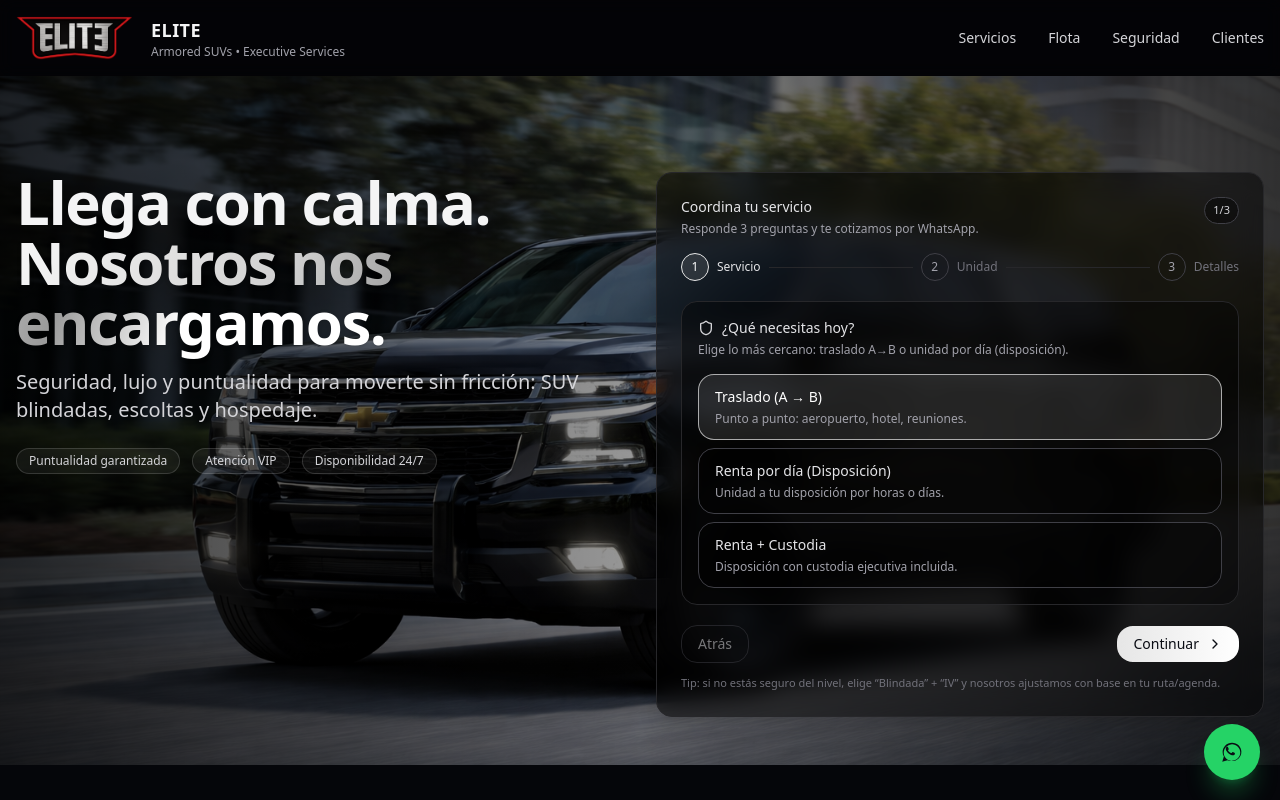
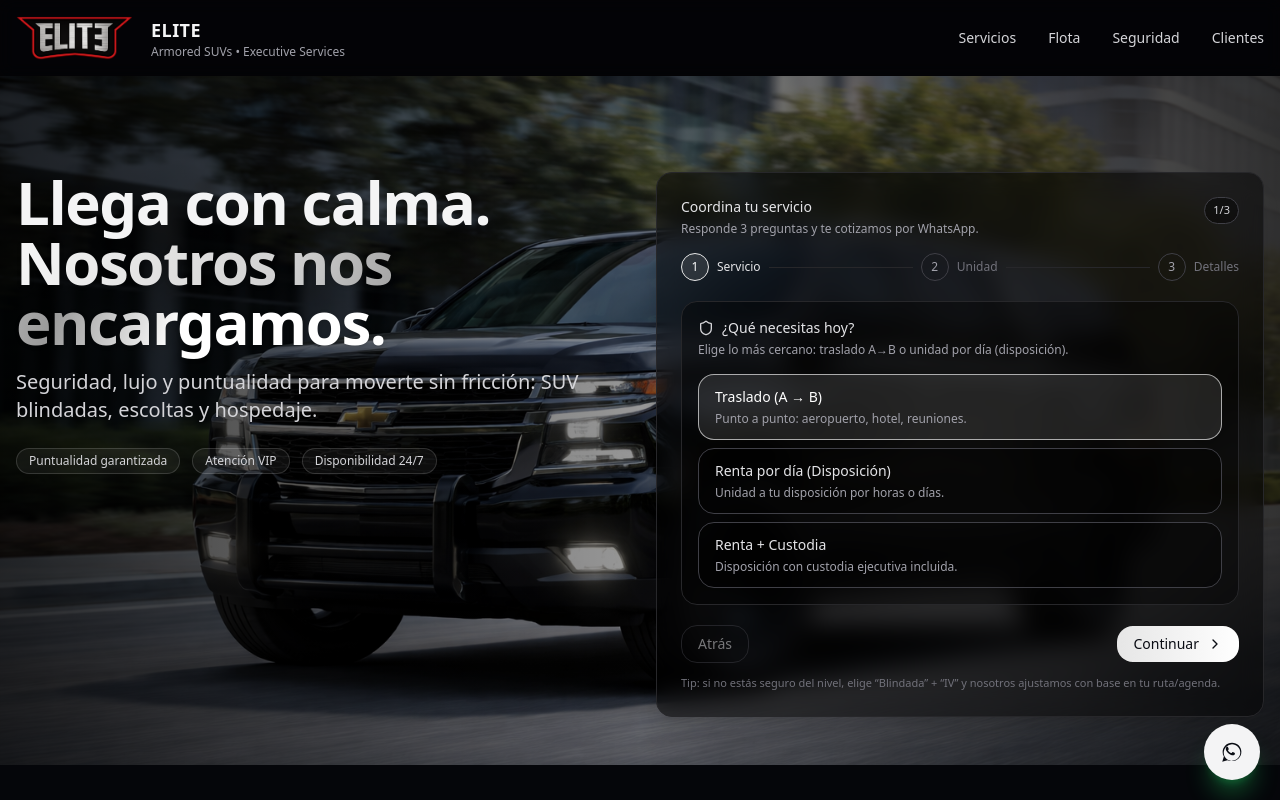
Before and after one commit to mfuentesf/ELITEWEB, a Next.js app: page / in a window 1280 px wide. Shown: the top 800 px of the page. Built offline with nearby package versions, Linux system fonts and the light colour scheme.

Commit message:
Update page.tsx

```diff
--- a/src/app/page.tsx
+++ b/src/app/page.tsx
@@ -60,20 +60,26 @@ const FloatingWhatsAppButton: React.FC<{
   const href = `https://wa.me/${digits}?text=${encodeURIComponent(message)}`;
 
   return (
-    <a
-      href={href}
-      target="_blank"
-      rel="noopener noreferrer"
-      aria-label="Contactar por WhatsApp"
-      className={`group inline-flex h-14 w-14 items-center justify-center rounded-full
-        bg-[#25D366] text-[#0a0d14] shadow-xl shadow-[#25D366]/25
-        transition hover:brightness-110 active:scale-95 ${className}`}
-    >
-      <WhatsAppIcon className="h-6 w-6" />
+    <a href={href} target="_blank" rel="noopener noreferrer" aria-label="Contactar por WhatsApp">
+      <Button
+        type="button"
+        className={[
+          // ✅ mismos colores que tu WhatsAppButton original
+          "bg-[#25D366] text-[#0a0d14] hover:brightness-110",
+          // ✅ ahora circular + compacto
+          "h-14 w-14 rounded-full p-0",
+          // ✅ sombra como el que traías
+          "shadow-xl shadow-[#25D366]/30",
+          // ✅ por si lo picas en móvil
+          "active:scale-95 transition",
+          className,
+        ].join(" ")}
+      >
+        <WhatsAppIcon className="h-6 w-6" />
+      </Button>
     </a>
   );
 };
-
 
 // --- Branding dinámico (logo + imagen de hero) ---
 const BRAND = {
```
